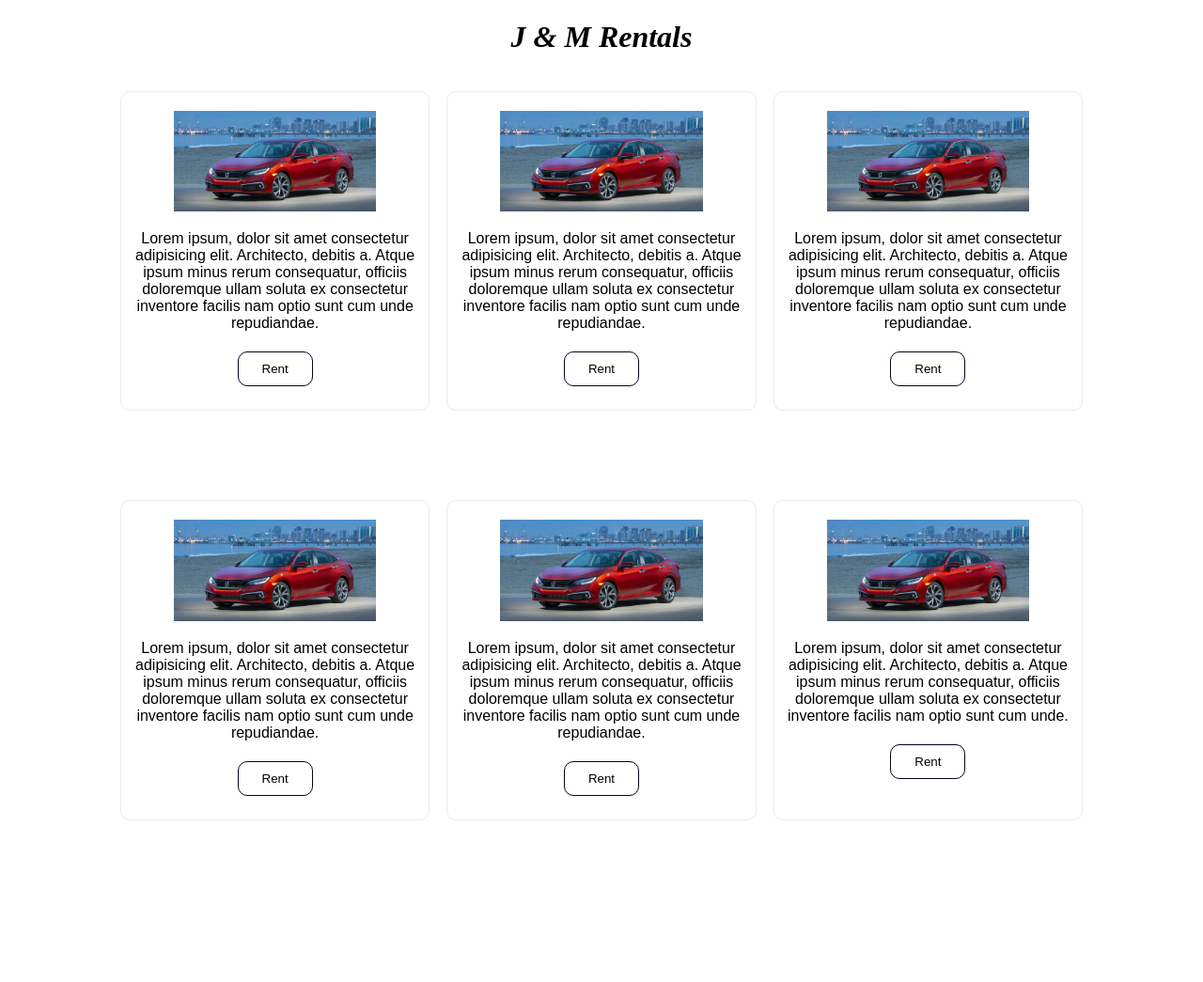
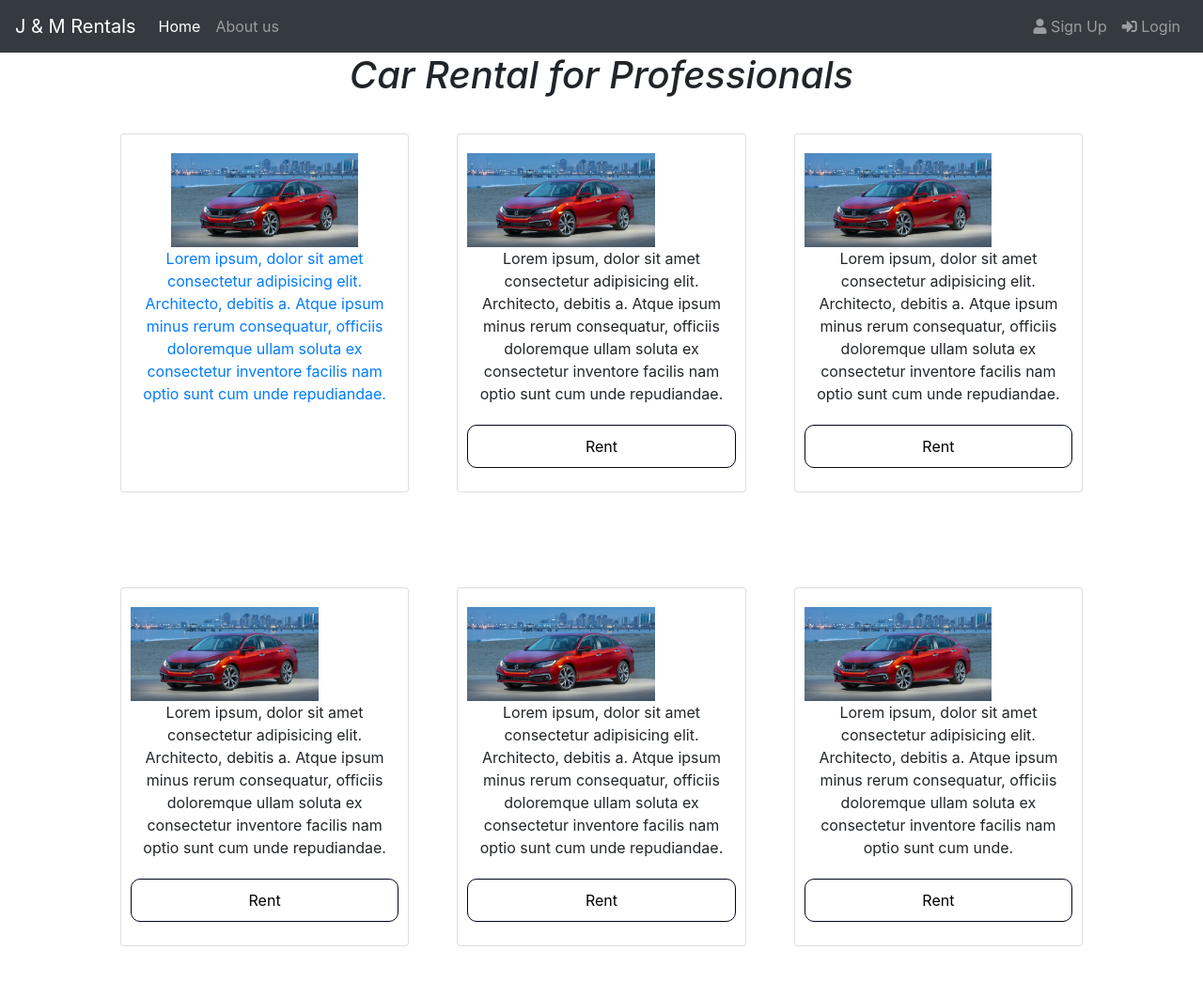
Before and after one commit to JayHoward16/Projectfall2020, a PHP site: page /home.php in a window 1280 px wide. Shown: the whole page at 94% size. Before the commit the page ends 873 px from the top, so only its background shows below. Run offline with PHP 8.4, Linux system fonts and the light colour scheme; some libraries are stand-ins or nearby versions.

Commit message:
Add files via upload
Updated Home page
- with Optional clickable Div Link.
- First inventory picture refers to "rentalcar1.php"

```diff
--- a/home.php
+++ b/home.php
@@ -1,4 +1,5 @@
 <?php
+include 'configdb.php';
 session_start();
 ?>
 
@@ -16,27 +17,55 @@ session_start();
       integrity="sha384-HzLeBuhoNPvSl5KYnjx0BT+WB0QEEqLprO+NBkkk5gbc67FTaL7XIGa2w1L0Xbgc"
       crossorigin="anonymous"
     />
+    <link rel="stylesheet" href="https://cdnjs.cloudflare.com/ajax/libs/font-awesome/4.7.0/css/font-awesome.min.css">
     <script src="main.js"></script>
+
+<link rel="stylesheet" href="https://use.fontawesome.com/releases/v5.5.0/css/all.css" integrity="sha384-B4dIYHKNBt8Bc12p+WXckhzcICo0wtJAoU8YZTY5qE0Id1GSseTk6S+L3BlXeVIU" crossorigin="anonymous">
+<link rel="stylesheet" href="https://maxcdn.bootstrapcdn.com/bootstrap/4.1.3/css/bootstrap.min.css">
+<script src="https://ajax.googleapis.com/ajax/libs/jquery/3.3.1/jquery.min.js"></script>
+<script src="https://cdnjs.cloudflare.com/ajax/libs/popper.js/1.14.3/umd/popper.min.js"></script>
+<script src="https://maxcdn.bootstrapcdn.com/bootstrap/4.1.3/js/bootstrap.min.js"></script>
+
 </head>
 <body>
-    <h1 id="title">J & M Rentals</h1>
 
-    <!-- <div class="car">
-    <img src="civic.jpg">
-    <input type="submit" name="submit" value="Rent" class="button">
-    </div> -->
+
+<nav class="navbar navbar-expand-md bg-dark navbar-dark sticky-top">
+  <a class="navbar-brand" href="#">J & M Rentals</a>
+  <button class="navbar-toggler navbar-toggler-right" type="button" data-toggle="collapse" data-target="#navb" aria-expanded="true">
+    <span class="navbar-toggler-icon"></span>
+  </button>
+  <div id="navb" class="navbar-collapse collapse hide">
+    <ul class="navbar-nav">
+      <li class="nav-item active">
+        <a class="nav-link" href="#">Home</a>
+      </li>
+      <li class="nav-item">
+        <a class="nav-link" href="https://github.com/JayHoward16/Projectfall2020/blob/main/README.md">About us</a>
+      </li>
+
+    </ul>
+
+    <ul class="nav navbar-nav ml-auto">
+      <li class="nav-item">
+        <a class="nav-link" href="#"><span class="fas fa-user"></span> Sign Up</a>
+      </li>
+      <li class="nav-item">
+        <a class="nav-link" href="#"><span class="fas fa-sign-in-alt"></span> Login</a>
+      </li>
+    </ul>
+  </div>
+</nav>
+
+
+
+    <h1 id="title">Car Rental for Professionals</h1>
+
+
+
 
         <div class="center">
-      <div class="card">
-      <img src="civic.jpg" id="car">
-        <p>
-          Lorem ipsum, dolor sit amet consectetur adipisicing elit. Architecto,
-          debitis a. Atque ipsum minus rerum consequatur, officiis doloremque
-          ullam soluta ex consectetur inventore facilis nam optio sunt cum unde
-          repudiandae.
-        </p>
-        <input type="submit" name="submit" value="Rent" class="button">
-        <style>
+                <style>
         .button {
           border: 1px solid #010619;
           border-radius: 10px;
@@ -59,9 +88,62 @@ session_start();
           text-align: center;
         }
         </style>
+      <div class="card">
+           <a  href="rentalcar1.php">
+      <img src="images/civic.jpg" id="car">
+        <p>
+          Lorem ipsum, dolor sit amet consectetur adipisicing elit. Architecto,
+          debitis a. Atque ipsum minus rerum consequatur, officiis doloremque
+          ullam soluta ex consectetur inventore facilis nam optio sunt cum unde
+          repudiandae.
+        </p>
+         </a>
+
+
+
       </div>
       <div class="card">
-      <img src="civic.jpg" id="car">
+      <img src="images/civic.jpg" id="car">
+        <p>
+          Lorem ipsum, dolor sit amet consectetur adipisicing elit. Architecto,
+          debitis a. Atque ipsum minus rerum consequatur, officiis doloremque
+          ullam soluta ex consectetur inventore facilis nam optio sunt cum unde
+          repudiandae.
+        </p>
+
+        <input  type="submit" formaction='/rentalcar1.php' value="Rent" class="button">
+
+      </div>
+      <div class="card">
+      <img src="images/civic.jpg" id="car">
+        <p>
+          Lorem ipsum, dolor sit amet consectetur adipisicing elit. Architecto,
+          debitis a. Atque ipsum minus rerum consequatur, officiis doloremque
+          ullam soluta ex consectetur inventore facilis nam optio sunt cum unde
+          repudiandae.
+        </p>
+
+
+        <input type="submit" formaction='/rentalcar1.php' value="Rent" class="button">
+      </div>
+    </div>
+
+
+    <br>
+
+     <div class="center">
+      <div class="card">
+      <img src="images/civic.jpg" id="car">
+        <p>
+          Lorem ipsum, dolor sit amet consectetur adipisicing elit. Architecto,
+          debitis a. Atque ipsum minus rerum consequatur, officiis doloremque
+          ullam soluta ex consectetur inventore facilis nam optio sunt cum unde
+          repudiandae.
+        </p>
+        <input type="submit" name="submit" value="Rent" class="button">
+      </div>
+      <div class="card">
+      <img src="images/civic.jpg" id="car">
         <p>
           Lorem ipsum, dolor sit amet consectetur adipisicing elit. Architecto,
           debitis a. Atque ipsum minus rerum consequatur, officiis doloremque
@@ -72,44 +154,7 @@ session_start();
 
       </div>
       <div class="card">
-      <img src="civic.jpg" id="car">
-        <p>
-          Lorem ipsum, dolor sit amet consectetur adipisicing elit. Architecto,
-          debitis a. Atque ipsum minus rerum consequatur, officiis doloremque
-          ullam soluta ex consectetur inventore facilis nam optio sunt cum unde
-          repudiandae.
-        </p>
-        <input type="submit" name="submit" value="Rent" class="button">
-      </div>
-    </div>
-
-
-    <br>
-
-     <div class="center">
-      <div class="card">
-      <img src="civic.jpg" id="car">
-        <p>
-          Lorem ipsum, dolor sit amet consectetur adipisicing elit. Architecto,
-          debitis a. Atque ipsum minus rerum consequatur, officiis doloremque
-          ullam soluta ex consectetur inventore facilis nam optio sunt cum unde
-          repudiandae.
-        </p>
-        <input type="submit" name="submit" value="Rent" class="button">
-      </div>
-      <div class="card">
-      <img src="civic.jpg" id="car">
-        <p>
-          Lorem ipsum, dolor sit amet consectetur adipisicing elit. Architecto,
-          debitis a. Atque ipsum minus rerum consequatur, officiis doloremque
-          ullam soluta ex consectetur inventore facilis nam optio sunt cum unde
-          repudiandae.
-        </p>
-        <input type="submit" name="submit" value="Rent" class="button">
-
-      </div>
-      <div class="card">
-      <img src="civic.jpg" id="car">
+      <img src="images/civic.jpg" id="car">
         <p>
           Lorem ipsum, dolor sit amet consectetur adipisicing elit. Architecto,
           debitis a. Atque ipsum minus rerum consequatur, officiis doloremque
```
